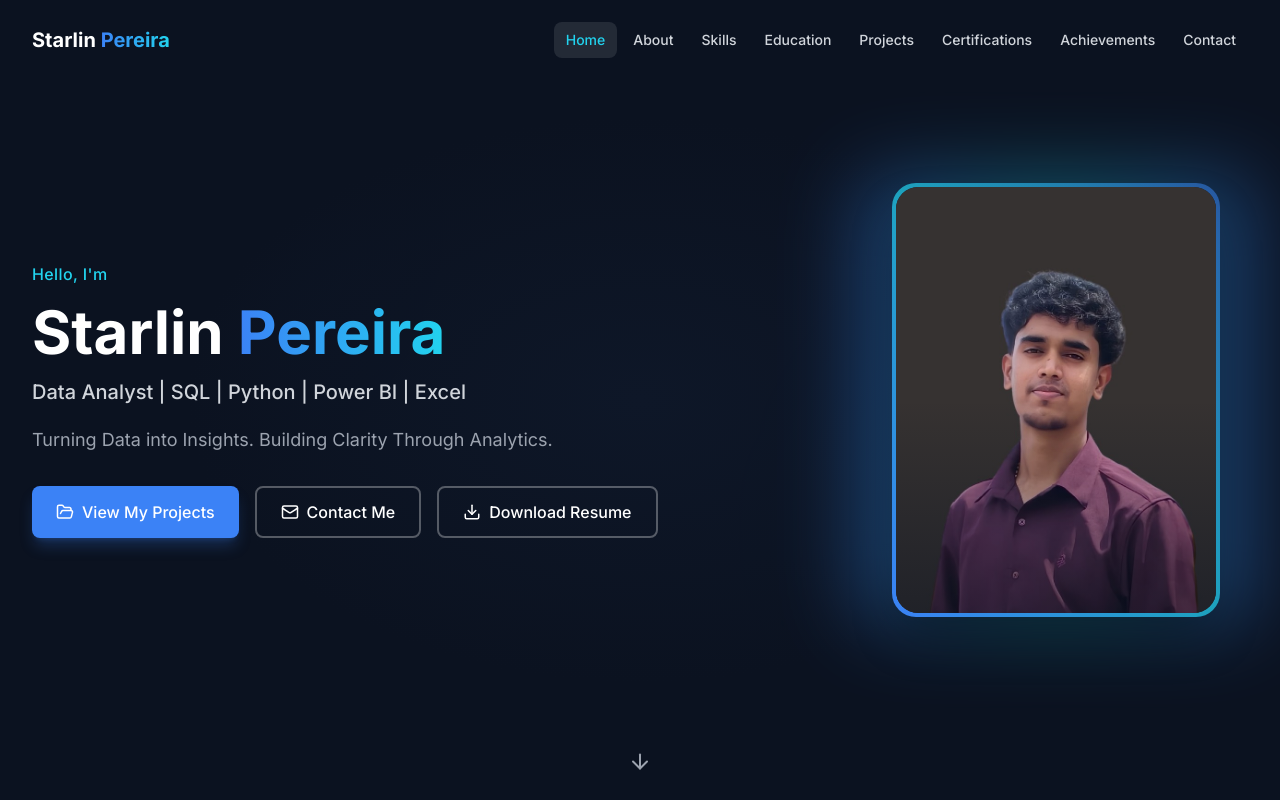
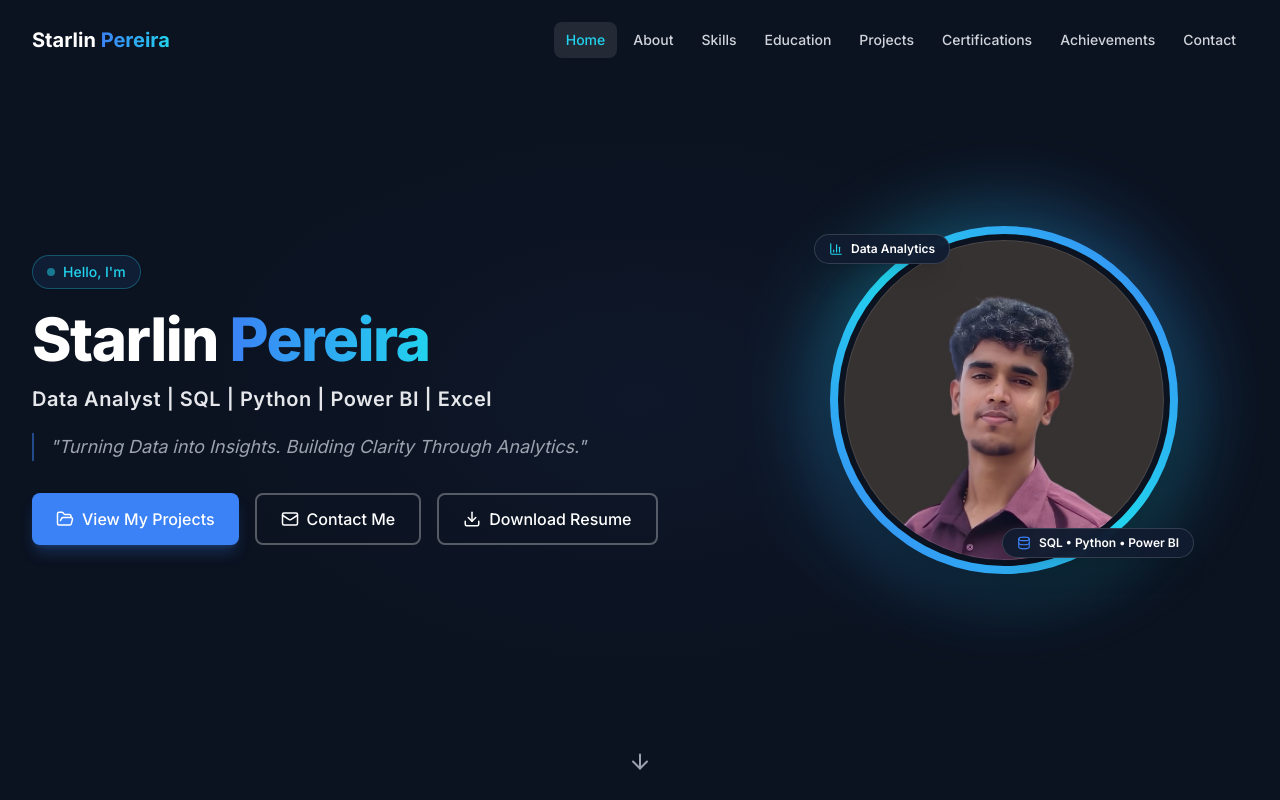
Before and after one commit to Starlin7/Starlin7.github.io, a React (Vite) app: page / in a window 1280 px wide. Shown: the top 800 px of the page. Built offline with nearby package versions, Linux system fonts and the light colour scheme.

Commit message:
Update hero section with circular profile portrait, concentric glow rings, and rearranged layout

```diff
--- a/src/components/Hero.jsx
+++ b/src/components/Hero.jsx
@@ -1,46 +1,52 @@
 import React from 'react';
 import { motion } from 'framer-motion';
-import { ArrowDown, FolderOpen, Mail, Download } from 'lucide-react';
+import { ArrowDown, FolderOpen, Mail, Download, BarChart3, Database } from 'lucide-react';
 
 export default function Hero() {
   return (
-    <section id="home" className="relative min-h-screen bg-navy overflow-hidden flex items-center pt-24 pb-16 lg:py-0">
+    <section id="home" className="relative min-h-screen bg-navy overflow-hidden flex items-center pt-28 pb-20 lg:py-0">
       {/* Background Ambient Glows */}
       <div className="absolute inset-0 pointer-events-none">
-        <div className="absolute top-20 left-10 w-72 h-72 bg-electric/10 rounded-full blur-3xl" />
-        <div className="absolute bottom-20 right-10 w-96 h-96 bg-cyan/10 rounded-full blur-3xl" />
-        <div className="absolute inset-0 bg-[radial-gradient(ellipse_at_center,_var(--tw-gradient-stops))] from-navy-light/50 via-navy to-navy" />
+        <div className="absolute top-16 left-10 w-72 h-72 bg-electric/15 rounded-full blur-3xl" />
+        <div className="absolute bottom-20 right-10 w-96 h-96 bg-cyan/15 rounded-full blur-3xl" />
+        <div className="absolute inset-0 bg-[radial-gradient(ellipse_at_center,_var(--tw-gradient-stops))] from-navy-light/60 via-navy to-navy" />
       </div>
 
       <div className="container-custom relative z-10 w-full">
-        <div className="grid lg:grid-cols-12 gap-10 lg:gap-12 items-center">
-          {/* Left Content */}
+        <div className="grid lg:grid-cols-12 gap-12 lg:gap-8 items-center">
+
+          {/* Content Column */}
           <motion.div
             initial={{ opacity: 0, x: -40 }}
             animate={{ opacity: 1, x: 0 }}
             transition={{ duration: 0.7, ease: 'easeOut' }}
-            className="lg:col-span-7 order-2 lg:order-1"
+            className="lg:col-span-7 order-2 lg:order-1 text-center lg:text-left"
           >
-            <motion.p
-              initial={{ opacity: 0, y: 10 }}
-              animate={{ opacity: 1, y: 0 }}
-              transition={{ delay: 0.2 }}
-              className="text-cyan font-medium mb-3 sm:mb-4 tracking-wide"
-            >
-              Hello, I'm
-            </motion.p>
-            <h1 className="text-4xl sm:text-5xl lg:text-6xl font-bold text-white mb-4 leading-tight">
-              Starlin{' '}
-              <span className="gradient-text">Pereira</span>
+            {/* Greeting Badge */}
+            <div className="inline-flex items-center gap-2 px-3.5 py-1.5 rounded-full bg-electric/10 border border-cyan/30 text-cyan text-xs sm:text-sm font-medium mb-5 shadow-sm">
+              <span className="w-2 h-2 rounded-full bg-cyan animate-pulse" />
+              <span>Hello, I'm</span>
+            </div>
+
+            {/* Main Name */}
+            <h1 className="text-4xl sm:text-5xl lg:text-6xl font-extrabold text-white mb-4 tracking-tight leading-[1.15]">
+              Starlin <span className="gradient-text">Pereira</span>
             </h1>
-            <p className="text-lg sm:text-xl text-gray-300 mb-5 font-medium">
+
+            {/* Professional Title */}
+            <p className="text-lg sm:text-xl text-gray-200 font-semibold mb-5 tracking-wide">
               Data Analyst | SQL | Python | Power BI | Excel
             </p>
-            <p className="text-gray-400 text-base sm:text-lg mb-8 leading-relaxed max-w-xl">
-              Turning Data into Insights. Building Clarity Through Analytics.
+
+            {/* Tagline */}
+            <div className="mb-8 flex justify-center lg:justify-start">
+              <p className="text-gray-400 text-base sm:text-lg leading-relaxed max-w-xl border-l-2 border-electric/50 pl-4 text-left italic">
+                "Turning Data into Insights. Building Clarity Through Analytics."
               </p>
+            </div>
 
-            <div className="flex flex-wrap gap-3.5 sm:gap-4">
+            {/* Action Buttons */}
+            <div className="flex flex-wrap justify-center lg:justify-start gap-3.5 sm:gap-4">
               <a href="#projects" className="btn-primary">
                 <FolderOpen size={18} />
                 <span>View My Projects</span>
@@ -60,36 +66,60 @@ export default function Hero() {
             </div>
           </motion.div>
 
-          {/* Right Profile Photograph */}
+          {/* Round Profile Photograph Column */}
           <motion.div
-            initial={{ opacity: 0, scale: 0.92, y: 20 }}
+            initial={{ opacity: 0, scale: 0.9, y: 20 }}
             animate={{ opacity: 1, scale: 1, y: 0 }}
             transition={{ duration: 0.7, delay: 0.25, ease: 'easeOut' }}
-            className="lg:col-span-5 order-1 lg:order-2 flex justify-center lg:justify-end"
+            className="lg:col-span-5 order-1 lg:order-2 flex justify-center"
           >
-            <div className="relative group max-w-xs sm:max-w-sm w-full flex justify-center">
-              {/* Soft Ambient Glow */}
-              <div className="absolute -inset-2 bg-gradient-to-r from-electric via-cyan to-blue-500 rounded-3xl blur-2xl opacity-35 group-hover:opacity-50 transition-opacity duration-500 pointer-events-none" />
+            <div className="relative group">
+              {/* Outer Ambient Glow */}
+              <div className="absolute -inset-3 bg-gradient-to-tr from-electric via-cyan to-blue-500 rounded-full blur-2xl opacity-40 group-hover:opacity-60 transition-opacity duration-500 pointer-events-none" />
 
-              {/* Gradient Border Frame */}
-              <div className="relative p-1 rounded-3xl bg-gradient-to-tr from-electric via-cyan/70 to-blue-500/50 shadow-2xl shadow-black/40">
-                <div className="relative w-56 sm:w-64 md:w-72 lg:w-80 aspect-[3/4] rounded-[22px] overflow-hidden bg-navy-light">
+              {/* Concentric Circular Border */}
+              <div className="relative p-1.5 sm:p-2 rounded-full bg-gradient-to-tr from-electric via-cyan to-blue-500 shadow-2xl shadow-black/50">
+                <div className="p-1 sm:p-1.5 rounded-full bg-navy">
+                  <div className="relative w-52 h-52 sm:w-64 sm:h-64 md:w-72 md:h-72 lg:w-80 lg:h-80 aspect-square rounded-full overflow-hidden bg-navy-light">
                     <img
                       src="/assets/starlin-pereira.jpg"
                       alt="Starlin Pereira – Data Analyst"
-                    className="w-full h-full object-cover object-top transition-transform duration-500 group-hover:scale-105"
+                      className="w-full h-full object-cover object-[center_18%] transition-transform duration-500 group-hover:scale-105"
                       loading="eager"
                     />
-                  {/* Subtle Inner Edge Gradient */}
-                  <div className="absolute inset-0 bg-gradient-to-t from-navy/50 via-transparent to-transparent pointer-events-none" />
+                    {/* Subtle bottom shadow vignette */}
+                    <div className="absolute inset-0 rounded-full ring-1 ring-inset ring-white/10 pointer-events-none" />
                   </div>
                 </div>
               </div>
+
+              {/* Floating Analytical Badges */}
+              <motion.div
+                initial={{ opacity: 0, y: 10 }}
+                animate={{ opacity: 1, y: 0 }}
+                transition={{ delay: 0.6 }}
+                className="absolute -top-2 -left-2 sm:top-2 sm:-left-4 bg-navy-light/95 backdrop-blur-md border border-white/15 px-3 sm:px-3.5 py-1.5 rounded-full shadow-xl flex items-center gap-1.5 sm:gap-2 text-xs font-semibold text-white"
+              >
+                <BarChart3 size={14} className="text-cyan" />
+                <span>Data Analytics</span>
               </motion.div>
+
+              <motion.div
+                initial={{ opacity: 0, y: -10 }}
+                animate={{ opacity: 1, y: 0 }}
+                transition={{ delay: 0.8 }}
+                className="absolute -bottom-2 -right-2 sm:bottom-4 sm:-right-4 bg-navy-light/95 backdrop-blur-md border border-white/15 px-3 sm:px-3.5 py-1.5 rounded-full shadow-xl flex items-center gap-1.5 sm:gap-2 text-xs font-semibold text-white"
+              >
+                <Database size={14} className="text-electric" />
+                <span>SQL • Python • Power BI</span>
+              </motion.div>
+            </div>
+          </motion.div>
+
         </div>
       </div>
 
-      {/* Scroll Indicator */}
+      {/* Scroll Down Indicator */}
       <motion.a
         href="#about"
         initial={{ opacity: 0 }}
```
Lines whose indentation alone changed are shown as unchanged.
